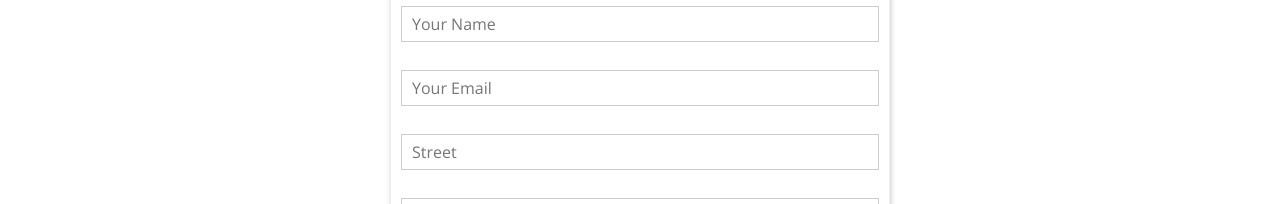
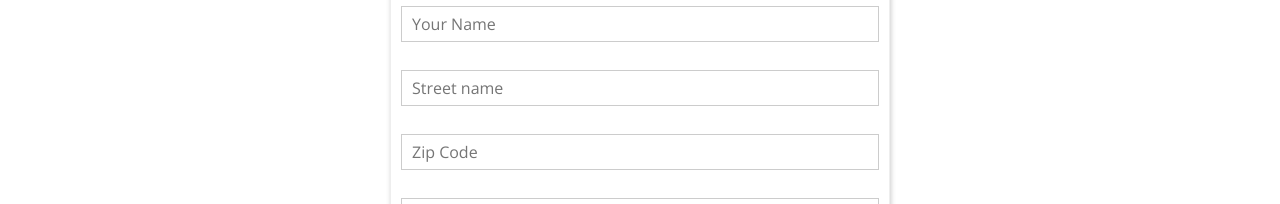
Before and after one commit to ddd-37/maxReact, a React (Create React App) app: page /checkout in a window 1280 px wide. Both pictures are taken after a click on the button "CONTINUE". Shown: the part 596-800 px from the top of the page. Built offline with nearby package versions, Linux system fonts and the light colour scheme.

Commit message:
use our config info with the form inputs

```diff
--- a/src/components/UI/Input/Input.js
+++ b/src/components/UI/Input/Input.js
@@ -5,15 +5,51 @@ import classes from "./Input.module.css";
 const input = props => {
   let inputElement = null;
 
-  switch (props.inputtype) {
+  switch (props.elementType) {
     case "input":
-      inputElement = <input className={classes.InputElement} {...props} />;
+      inputElement = (
+        <input
+          className={classes.InputElement}
+          {...props.elementConfig}
+          value={props.value}
+          onChange={props.changed}
+        />
+      );
       break;
     case "textarea":
-      inputElement = <textarea className={classes.InputElement} {...props} />;
+      inputElement = (
+        <textarea
+          className={classes.InputElement}
+          {...props.elementConfig}
+          value={props.value}
+          onChange={props.changed}
+        />
+      );
+      break;
+    case "select":
+      inputElement = (
+        <select
+          className={classes.InputElement}
+          value={props.value}
+          onChange={props.changed}
+        >
+          {props.elementConfig.options.map(option => (
+            <option key={option.value} value={option.value}>
+              {option.displayValue}
+            </option>
+          ))}
+        </select>
+      );
       break;
     default:
-      inputElement = <input className={classes.InputElement} {...props} />;
+      inputElement = (
+        <input
+          className={classes.InputElement}
+          {...props.elementConfig}
+          value={props.value}
+          onChange={props.changed}
+        />
+      );
   }
 
   return (
--- a/src/containers/Checkout/ContactData/ContactData.js
+++ b/src/containers/Checkout/ContactData/ContactData.js
@@ -9,12 +9,48 @@ import classes from "./ContactData.module.css";
 
 class ContactData extends Component {
   state = {
-    name: "",
-    email: "",
-    address: {
-      street: "",
-      postalCode: ""
+    orderForm: {
+      name: {
+        elementType: "input",
+        elementConfig: { type: "text", placeholder: "Your Name" },
+        value: ""
+      },
+      street: {
+        elementType: "input",
+        elementConfig: { type: "text", placeholder: "Street name" },
+        value: ""
+      },
+      zipCode: {
+        elementType: "input",
+        elementConfig: { type: "text", placeholder: "Zip Code" },
+        value: ""
+      },
+      city: {
+        elementType: "input",
+        elementConfig: { type: "text", placeholder: "City" },
+        value: ""
+      },
+      state: {
+        elementType: "input",
+        elementConfig: { type: "text", placeholder: "State" },
+        value: ""
+      },
+      email: {
+        elementType: "email",
+        elementConfig: { type: "text", placeholder: "Your email" },
+        value: ""
+      },
+      deliveryMethod: {
+        elementType: "select",
+        elementConfig: {
+          options: [
+            { value: "fastest", displayValue: "Fastest" },
+            { value: "cheapest", displayValue: "Cheapest" }
+          ]
+        }
+      }
     },
+
     loading: false
   };
 
@@ -25,16 +61,7 @@ class ContactData extends Component {
     const order = {
       ingredients: this.props.ingredients,
       price: this.props.price,
-      customer: {
-        name: "Devon Deason",
-        address: {
-          street: "Teststreet 1",
-          zipCode: "80206",
-          city: "Denver",
-          state: "CO"
-        },
-        email: "devon.deason@gmail.com"
-      },
+
       deliveryMethod: "fastest"
     };
 
@@ -49,33 +76,41 @@ class ContactData extends Component {
       });
   };
 
+  inputChangedHandler = (e, inputIdentifier) => {
+    console.log(e.target.value, inputIdentifier);
+
+    // Weneed to make some deep clones here so we're not mutating the state directly
+    const updatedOrderForm = { ...this.state.orderForm };
+    const updatedFormElement = { ...updatedOrderForm[inputIdentifier] };
+    updatedFormElement.value = e.target.value;
+    updatedOrderForm[inputIdentifier] = updatedFormElement;
+
+    this.setState({
+      orderForm: updatedOrderForm
+    });
+  };
+
   render() {
+    const formElementsArray = [];
+    for (let key in this.state.orderForm) {
+      formElementsArray.push({
+        id: key,
+        config: this.state.orderForm[key]
+      });
+    }
+
     let form = (
       <form>
-        <Input
-          inputtype="input"
-          type="text"
-          name="name"
-          placeholder="Your Name"
-        />
-        <Input
-          inputtype="input"
-          type="email"
-          name="email"
-          placeholder="Your Email"
-        />
-        <Input
-          inputtype="input"
-          type="text"
-          name="street"
-          placeholder="Street"
-        />
-        <Input
-          inputtype="input"
-          type="text"
-          name="postal"
-          placeholder="Postal Code"
-        />
+        {formElementsArray.map(formElement => (
+          <Input
+            elementType={formElement.config.elementType}
+            elementConfig={formElement.config.elementConfig}
+            value={formElement.config.value}
+            key={formElement.id}
+            changed={e => this.inputChangedHandler(e, formElement.id)}
+          />
+        ))}
+
         <Button btnType="Success" clicked={this.orderHandler}>
           ORDER
         </Button>
```
